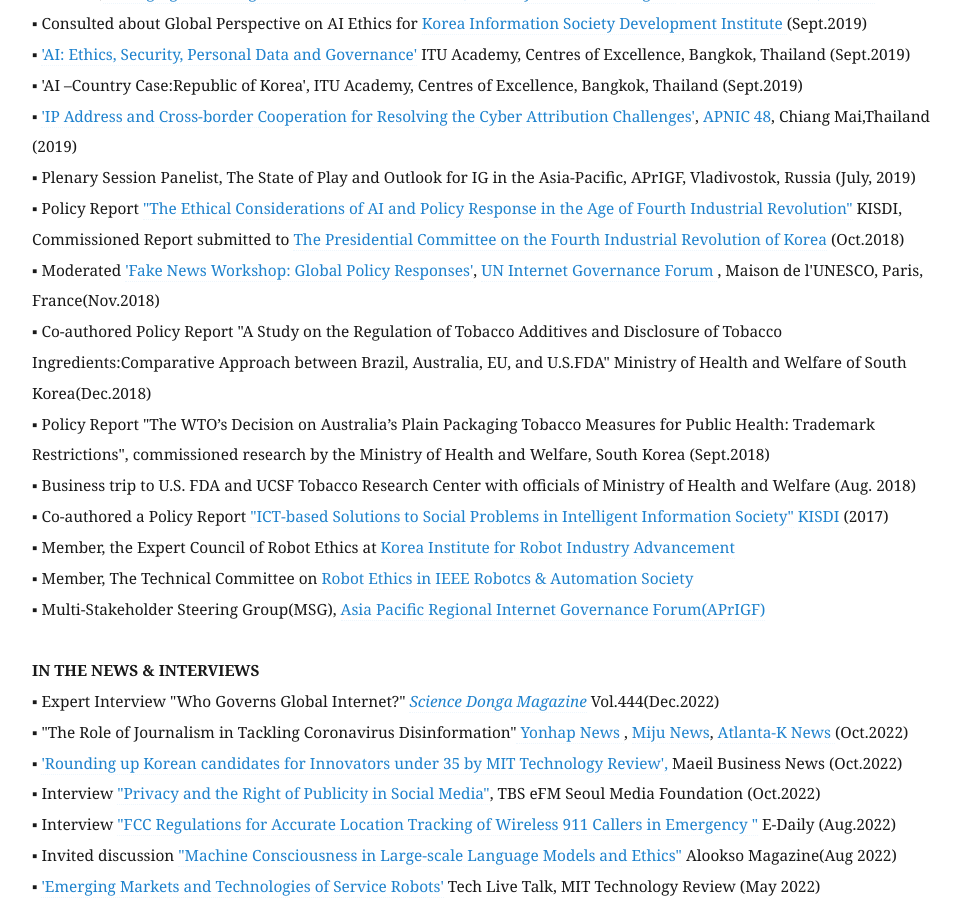
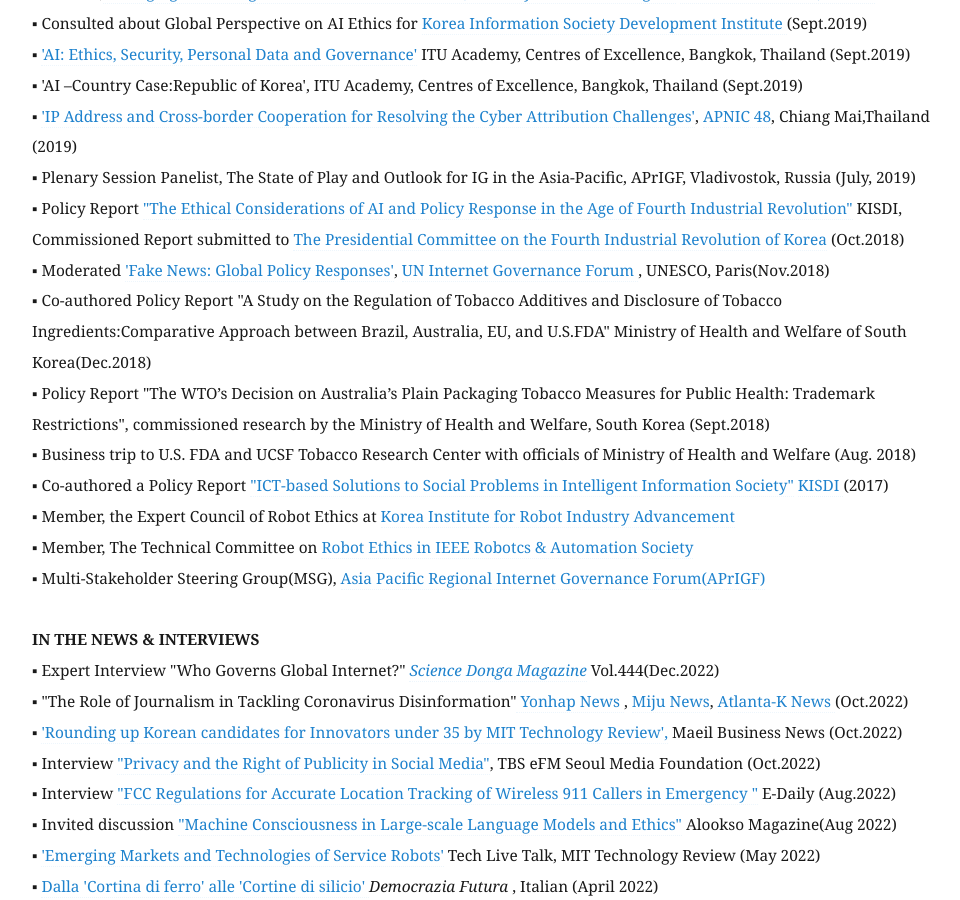
Before and after one commit to eunchangchoi/eunchangchoi.github.io, a Jekyll site: the page built from index.md, in a window 1280 px wide and 900 px high, scrolled down 6211 px. Shown: the whole window, without its empty margins (68-1028 px from the left). Built offline with Jekyll 4.4.1, drawn with Linux system fonts in a browser that asks for light colours.

Commit message:
Update index.md

```diff
--- a/index.md
+++ b/index.md
@@ -147,7 +147,7 @@
 ▪ <a href="https://youtu.be/uRsC_ypHGCg?t=1348">'IP Address and Cross-border Cooperation for Resolving the Cyber Attribution Challenges'</a>, <a href="https://conference.apnic.net/48/program/schedule/#/day/6/cooperation-sig"> APNIC 48</a>, Chiang Mai,Thailand (2019) <br>
 ▪ Plenary Session Panelist, The State of Play and Outlook for IG in the Asia-Pacific, APrIGF, Vladivostok, Russia (July, 2019)<br>
 ▪ Policy Report <a href="https://bit.ly/3qgZ63S">"The Ethical Considerations of AI and Policy Response in the Age of Fourth Industrial Revolution"</a> KISDI, Commissioned Report submitted to <a href="https://policy.nl.go.kr/cmmn/FileDown.do?atchFileId=221994&fileSn=63436">The Presidential Committee on the Fourth Industrial Revolution of Korea</a> (Oct.2018) <br>
-▪ Moderated <a href="https://www.youtube.com/watch?v=quo1DLyitf8&feature=youtu.be&t=1004">'Fake News Workshop: Global Policy Responses'</a>, <a href="https://igf2018.fr/"> UN Internet Governance Forum </a>, Maison de l'UNESCO, Paris, France(Nov.2018) <br>
+▪ Moderated <a href="https://www.youtube.com/watch?v=quo1DLyitf8&feature=youtu.be&t=1004">'Fake News: Global Policy Responses'</a>, <a href="https://igf2018.fr/"> UN Internet Governance Forum </a>, UNESCO, Paris(Nov.2018) <br>
 ▪ Co-authored Policy Report "A Study on the Regulation of Tobacco Additives and Disclosure of Tobacco Ingredients:Comparative Approach between Brazil, Australia, EU, and U.S.FDA" Ministry of Health and Welfare of South Korea(Dec.2018) <br>
 ▪ Policy Report "The WTO’s Decision on Australia’s Plain Packaging Tobacco Measures for Public Health: Trademark Restrictions", commissioned research by the Ministry of Health and Welfare, South Korea (Sept.2018)<br>
 ▪ Business trip to U.S. FDA and UCSF Tobacco Research Center with officials of Ministry of Health and Welfare (Aug. 2018) <br>
```
